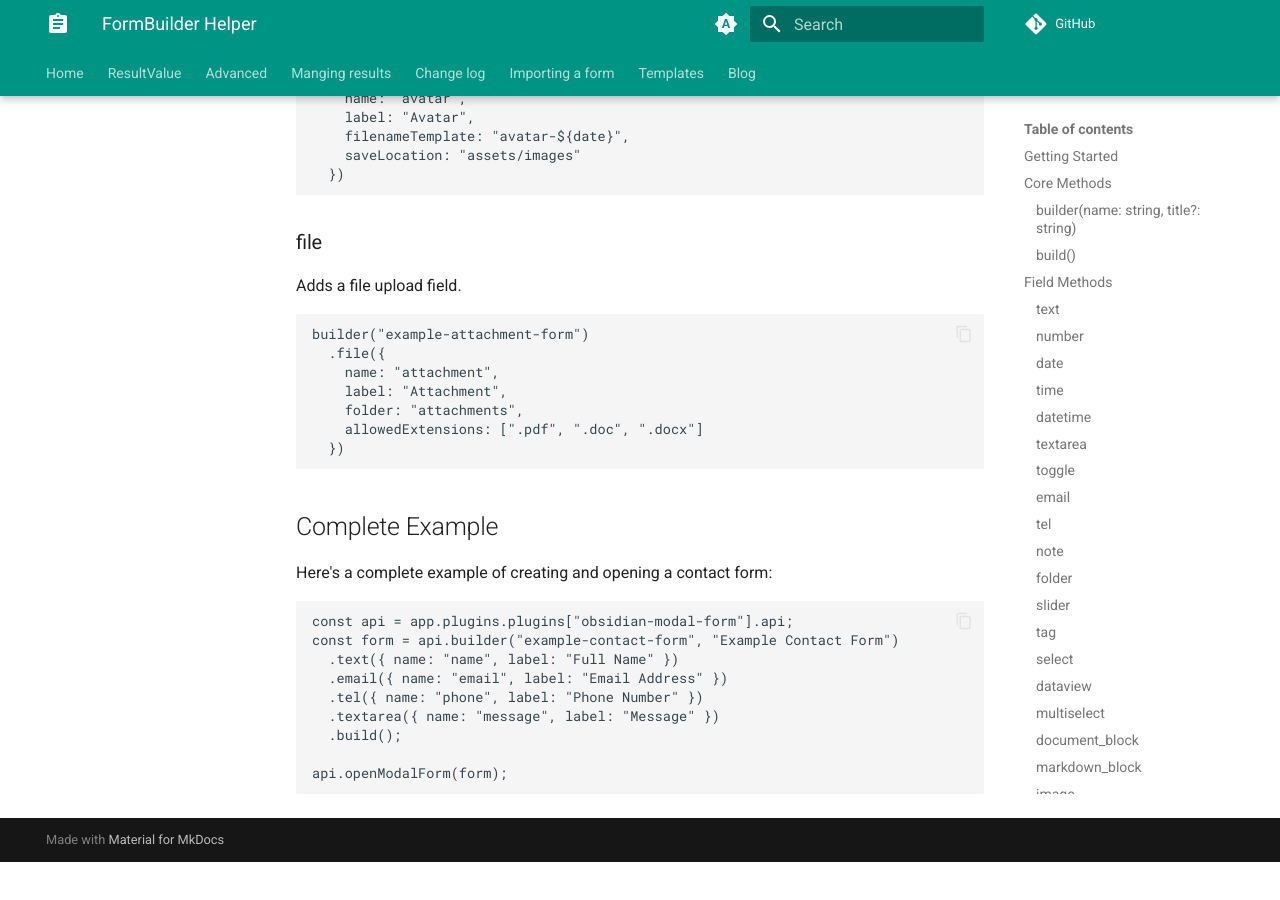
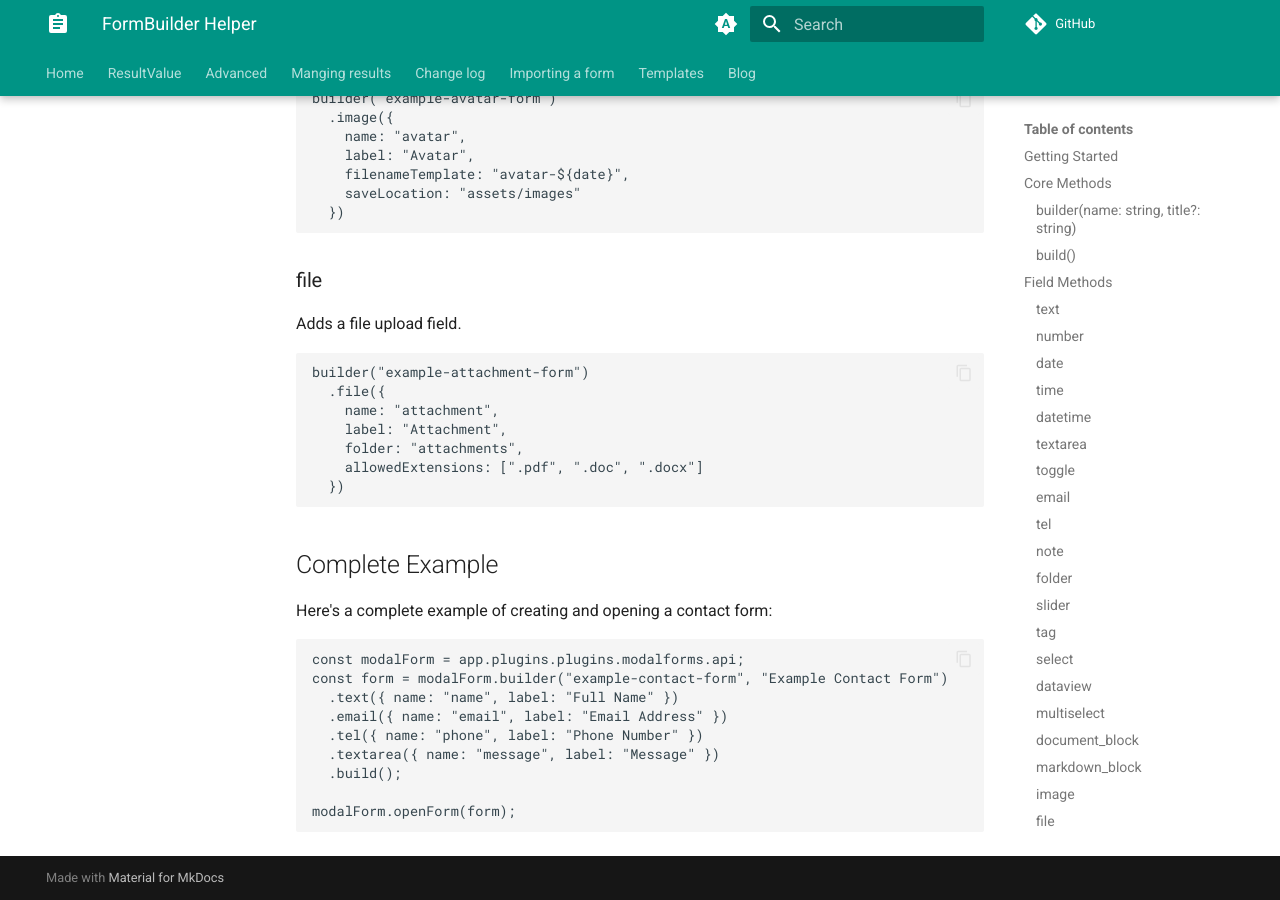
Before and after one commit to danielo515/obsidian-modal-form, an MkDocs documentation site: the page built from docs/FormBuilder.md, in a window 1280 px wide and 900 px high, scrolled down 5037 px. Built offline with MkDocs 1.6.1 and Material for MkDocs 9.7.7, drawn with Linux system fonts in a browser that asks for light colours; comment, search, counter and statistics services are not loaded; before the commit the page ends 5899 px from its top, so only the background shows below that; some of the changed text lies outside the part shown.

Commit message:
chore: fix docs

````diff
--- a/docs/FormBuilder.md
+++ b/docs/FormBuilder.md
@@ -7,7 +7,9 @@ The FormBuilder is a utility that helps you create forms programmatically using
 Access the form builder through the plugin API:
 
 ```typescript
-const builder = app.plugins.plugins["obsidian-modal-form"].api.builder;
+
+const modalForm = app.plugins.plugins.modalforms.api;
+const builder = modalForm.builder;
 
 // Create a new form
 const form = builder("example-contact-form", "Example Contact Form")
@@ -16,7 +18,7 @@ const form = builder("example-contact-form", "Example Contact Form")
   .build();
 
 // Open the form modal
-app.plugins.plugins["obsidian-modal-form"].api.openModalForm(form);
+modalForm.openForm(form);
 ```
 
 ## Core Methods
@@ -265,13 +267,13 @@ builder("example-attachment-form")
 Here's a complete example of creating and opening a contact form:
 
 ```typescript
-const api = app.plugins.plugins["obsidian-modal-form"].api;
-const form = api.builder("example-contact-form", "Example Contact Form")
+const modalForm = app.plugins.plugins.modalforms.api;
+const form = modalForm.builder("example-contact-form", "Example Contact Form")
   .text({ name: "name", label: "Full Name" })
   .email({ name: "email", label: "Email Address" })
   .tel({ name: "phone", label: "Phone Number" })
   .textarea({ name: "message", label: "Message" })
   .build();
 
-api.openModalForm(form);
+modalForm.openForm(form);
 ```
````
